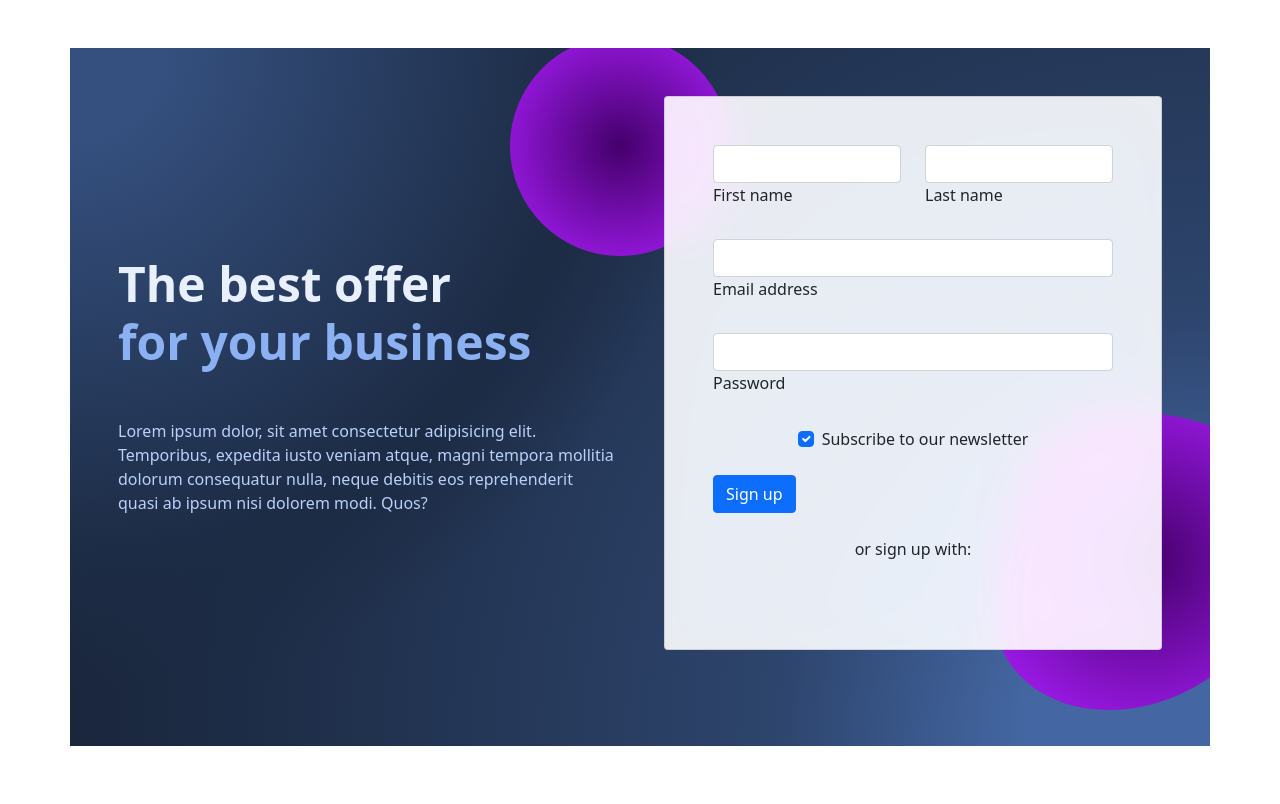
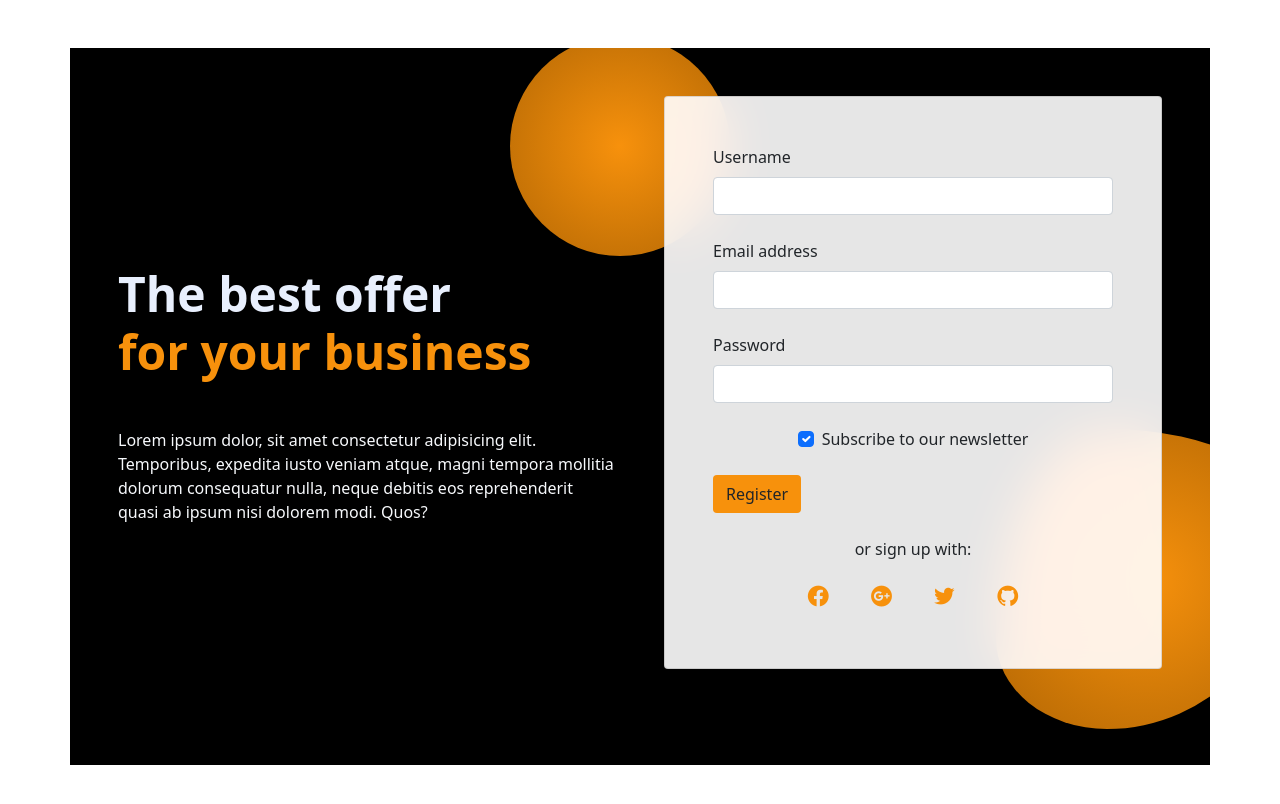
Before and after one commit to Collins07/FleetScope-design, a plain HTML site: page register.html in a window 1280 px wide. Drawn offline with nearby package versions, Linux system fonts and the light colour scheme.

Commit message:
styled the register page

```diff
--- a/css/register.css
+++ b/css/register.css
@@ -1,17 +1,6 @@
 .background-radial-gradient {
-    background-color: hsl(218, 41%, 15%);
-    background-image: radial-gradient(650px circle at 0% 0%,
-        hsl(218, 41%, 35%) 15%,
-        hsl(218, 41%, 30%) 35%,
-        hsl(218, 41%, 20%) 75%,
-        hsl(218, 41%, 19%) 80%,
-        transparent 100%),
-      radial-gradient(1250px circle at 100% 100%,
-        hsl(218, 41%, 45%) 15%,
-        hsl(218, 41%, 30%) 35%,
-        hsl(218, 41%, 20%) 75%,
-        hsl(218, 41%, 19%) 80%,
-        transparent 100%);
+    background-color: black;
+
   }
 
   #radius-shape-1 {
@@ -19,7 +8,7 @@
     width: 220px;
     top: -60px;
     left: -130px;
-    background: radial-gradient(#44006b, #ad1fff);
+    background: radial-gradient(rgb(247, 145, 12), rgb(179, 103, 4));
     overflow: hidden;
   }
 
@@ -29,7 +18,7 @@
     right: -110px;
     width: 300px;
     height: 300px;
-    background: radial-gradient(#44006b, #ad1fff);
+    background: radial-gradient(rgb(247, 145, 12), rgb(179, 103, 4));
     overflow: hidden;
   }
 
@@ -37,3 +26,10 @@
     background-color: hsla(0, 0%, 100%, 0.9) !important;
     backdrop-filter: saturate(200%) blur(25px);
   }
+  .bx{
+    color: rgb(247, 145, 12);
+    font-size: 25px;
+  }
+  #register{
+    background-color: rgb(247, 145, 12);
+  }
--- a/register.html
+++ b/register.html
@@ -7,6 +7,7 @@
     <title>TransFleet</title>
      <link rel="stylesheet" href="css/register.css">
      <link rel="stylesheet" href="css/bootstrap.min (2).css">
+     <link href='https://unpkg.com/boxicons@2.1.4/css/boxicons.min.css' rel='stylesheet'>
     <link href="https://cdn.jsdelivr.net/npm/bootstrap@5.0.2/dist/css/bootstrap.min.css" rel="stylesheet" integrity="sha384-EVSTQN3/azprG1Anm3QDgpJLIm9Nao0Yz1ztcQTwFspd3yD65VohhpuuCOmLASjC" crossorigin="anonymous">
 </head>
 <body>
@@ -16,9 +17,9 @@
           <div class="col-lg-6 mb-5 mb-lg-0" style="z-index: 10">
             <h1 class="my-5 display-5 fw-bold ls-tight" style="color: hsl(218, 81%, 95%)">
               The best offer <br />
-              <span style="color: hsl(218, 81%, 75%)">for your business</span>
+              <span style="color: rgb(247, 145, 12)">for your business</span>
             </h1>
-            <p class="mb-4 opacity-70" style="color: hsl(218, 81%, 85%)">
+            <p class="mb-4 opacity-70" style="color: hsl(220, 50%, 98%)">
               Lorem ipsum dolor, sit amet consectetur adipisicing elit.
               Temporibus, expedita iusto veniam atque, magni tempora mollitia
               dolorum consequatur nulla, neque debitis eos reprehenderit quasi
@@ -35,30 +36,25 @@
                 <form>
                   <!-- 2 column grid layout with text inputs for the first and last names -->
                   <div class="row">
-                    <div class="col-md-6 mb-4">
+                    <div class="col-md-12 mb-4">
                       <div class="form-outline">
+                        <label class="form-label" for="form3Example1">Username</label>
                         <input type="text" id="form3Example1" class="form-control" />
-                        <label class="form-label" for="form3Example1">First name</label>
-                      </div>
-                    </div>
-                    <div class="col-md-6 mb-4">
-                      <div class="form-outline">
-                        <input type="text" id="form3Example2" class="form-control" />
-                        <label class="form-label" for="form3Example2">Last name</label>
                       </div>
                     </div>
                   </div>
 
                   <!-- Email input -->
                   <div class="form-outline mb-4">
+                    <label class="form-label" for="form3Example3">Email address</label>
                     <input type="email" id="form3Example3" class="form-control" />
-                    <label class="form-label" for="form3Example3">Email address</label>
+
                   </div>
 
                   <!-- Password input -->
                   <div class="form-outline mb-4">
+                    <label class="form-label" for="form3Example4">Password</label>
                     <input type="password" id="form3Example4" class="form-control" />
-                    <label class="form-label" for="form3Example4">Password</label>
                   </div>
 
                   <!-- Checkbox -->
@@ -70,27 +66,27 @@
                   </div>
 
                   <!-- Submit button -->
-                  <button type="submit" class="btn btn-primary btn-block mb-4">
-                    Sign up
+                  <button id="register" type="submit" class="btn btn-block mb-4">
+                    Register
                   </button>
 
                   <!-- Register buttons -->
                   <div class="text-center">
                     <p>or sign up with:</p>
                     <button type="button" class="btn btn-link btn-floating mx-1">
-                      <i class="fab fa-facebook-f"></i>
+                        <i class='bx bxl-facebook-circle'></i>
                     </button>
 
                     <button type="button" class="btn btn-link btn-floating mx-1">
-                      <i class="fab fa-google"></i>
+                        <i class='bx bxl-google-plus-circle' ></i>
                     </button>
 
                     <button type="button" class="btn btn-link btn-floating mx-1">
-                      <i class="fab fa-twitter"></i>
+                        <i class='bx bxl-twitter'></i>
                     </button>
 
                     <button type="button" class="btn btn-link btn-floating mx-1">
-                      <i class="fab fa-github"></i>
+                        <i class='bx bxl-github'></i>
                     </button>
                   </div>
                 </form>
```
Also changed, not shown: login.html (+1 -1 lines).
